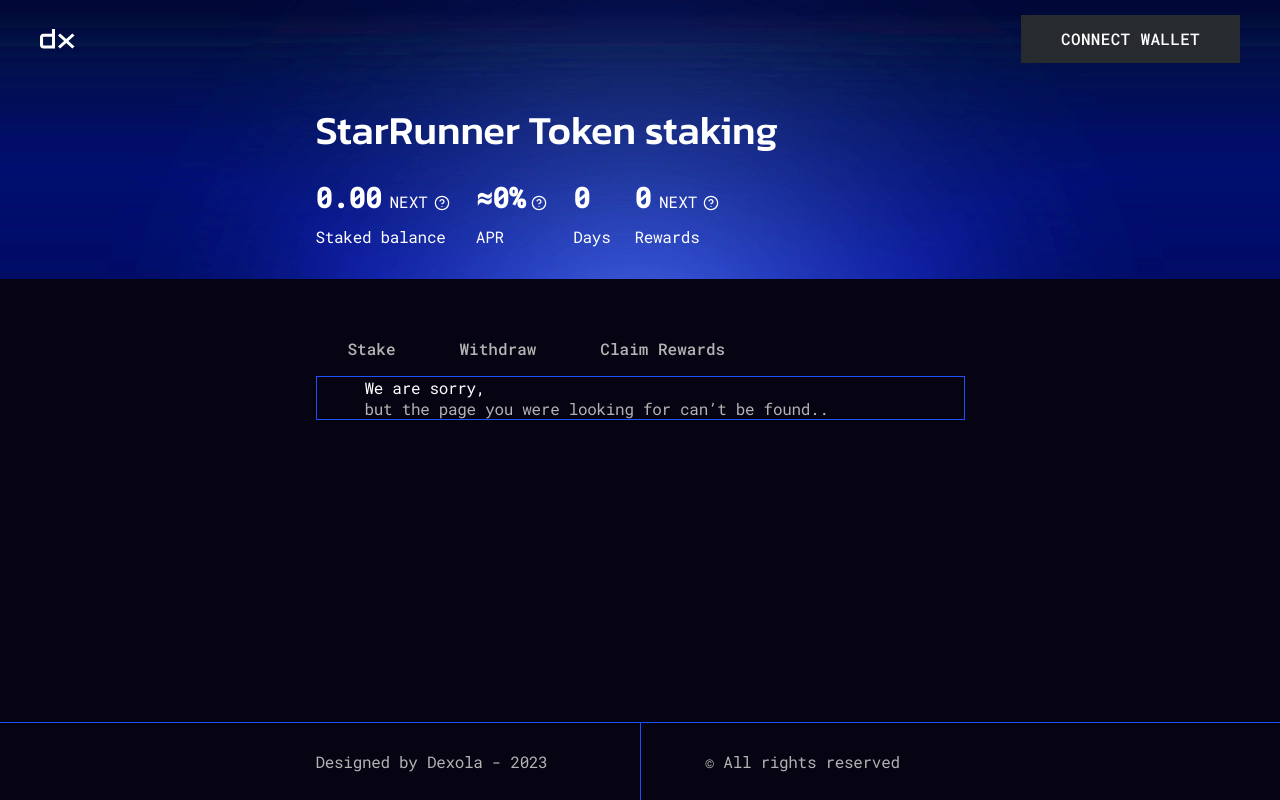
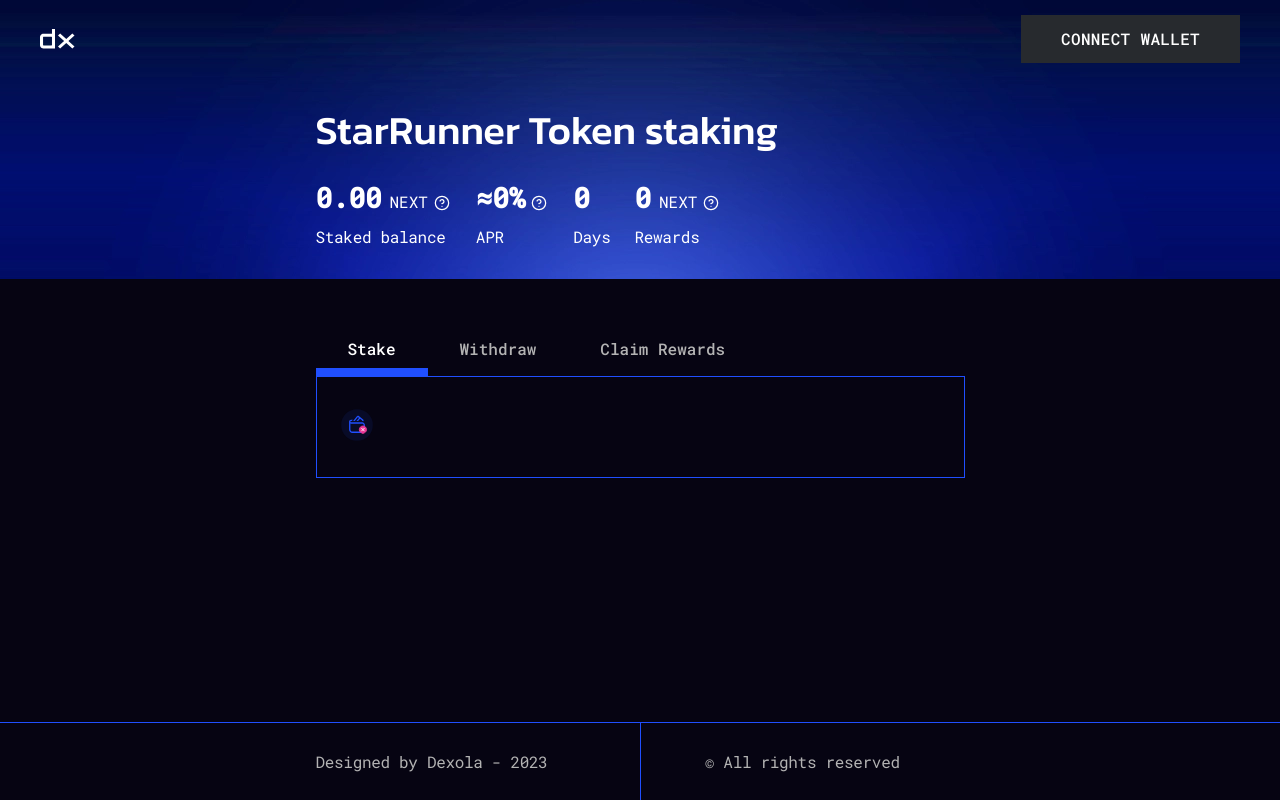
Before and after one commit to VIlliaV/dexola_camp_part2, a React (Vite) app: page /dexola_camp_part2/ in a window 1280 px wide. Built offline with nearby package versions, Linux system fonts and the light colour scheme.

Commit message:
TEST | deploy pages

```diff
--- a/package.json
+++ b/package.json
@@ -3,6 +3,7 @@
   "private": true,
   "version": "0.0.0",
   "type": "module",
+  "homepage": "https://VIlliaV.github.io/dexola_camp_part2/",
   "scripts": {
     "dev": "vite",
     "build": "vite build",
--- /dev/null
+++ b/src/components/NoConnect/NoConnect.jsx
@@ -0,0 +1,11 @@
+import { NoConnectStyled, SvgStyled } from './NoConnect.styled';
+
+const NoConnect = () => {
+  return (
+    <NoConnectStyled>
+      <SvgStyled />
+    </NoConnectStyled>
+  );
+};
+
+export default NoConnect;
--- /dev/null
+++ b/src/components/NoConnect/NoConnect.styled.js
@@ -0,0 +1,18 @@
+import styled from 'styled-components';
+import { media } from '@/styles/media';
+import { ReactComponent as no_connect } from '@/images/svg/no_connect.svg';
+
+export const NoConnectStyled = styled.div`
+  display: inline-flex;
+  justify-content: center;
+  align-items: center;
+`;
+
+export const SvgStyled = styled(no_connect)`
+  width: 24px;
+  height: 24px;
+  @media ${media.tablet} {
+    width: 32px;
+    height: 32px;
+  }
+`;
--- a/src/components/SharedLayout/SharedLayout.styled.js
+++ b/src/components/SharedLayout/SharedLayout.styled.js
@@ -20,6 +20,7 @@ export const Container = styled.div`
 
 export const Pages = styled.div`
   position: relative;
+  padding: 29px 0 56px;
   &::before {
     content: '';
     position: absolute;
@@ -34,6 +35,7 @@ export const Pages = styled.div`
 
   /* border-top: 1px solid var(--accent); */
   @media ${media.tablet} {
+    padding: 32px 24px;
     border: 1px solid var(--accent);
     &::before {
       display: none;
--- a/src/main.jsx
+++ b/src/main.jsx
@@ -7,7 +7,7 @@ import { BrowserRouter } from 'react-router-dom';
 
 ReactDOM.createRoot(document.getElementById('root')).render(
   <React.StrictMode>
-    <BrowserRouter>
+    <BrowserRouter basename="/dexola_camp_part2">
       <App />
     </BrowserRouter>
   </React.StrictMode>
--- a/src/pages/Stake/Stake.jsx
+++ b/src/pages/Stake/Stake.jsx
@@ -1,5 +1,8 @@
+import NoConnect from '../../components/NoConnect/NoConnect';
+
 const Stake = () => {
-  return <div>Stake</div>;
+  const noConnect = true;
+  return <div>{noConnect ? <NoConnect /> : <p>Stake</p>}</div>;
 };
 
 export default Stake;
```
Also changed, not shown: src/images/svg/no_connect.svg (added).
